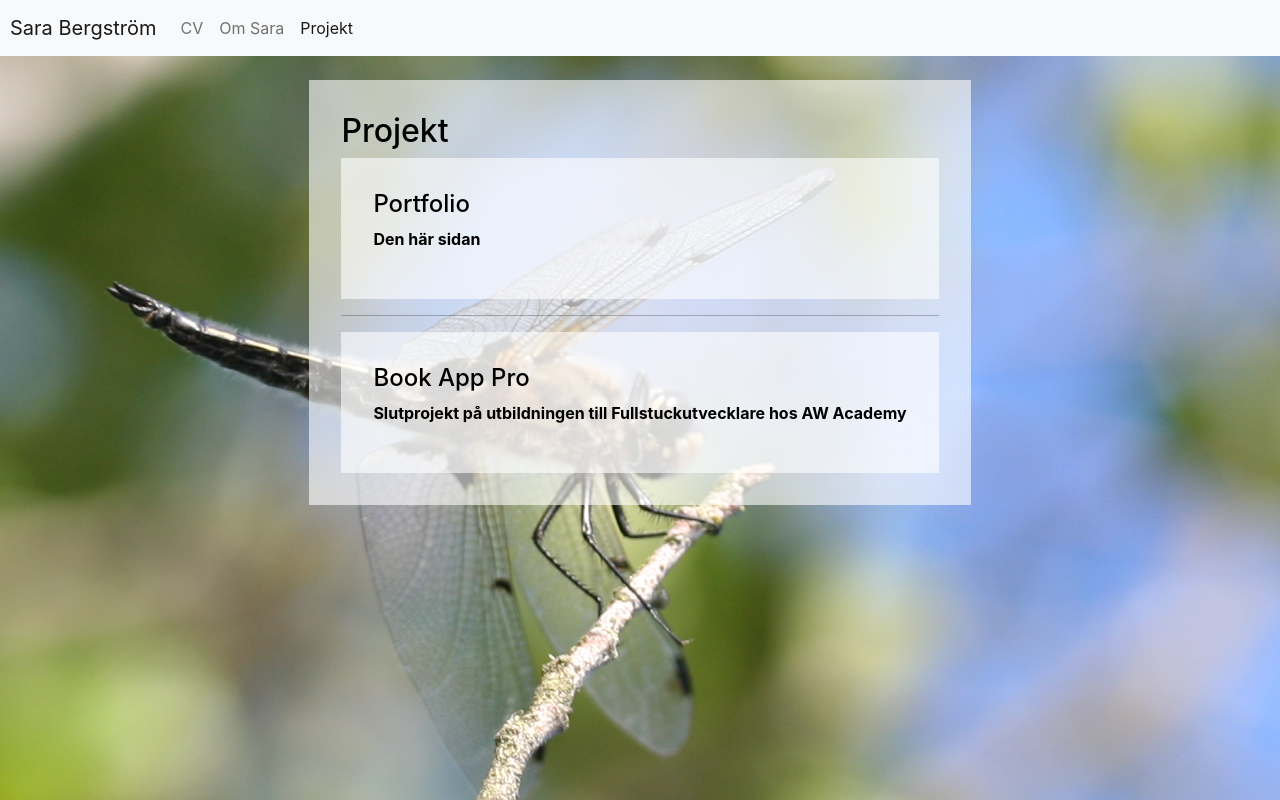
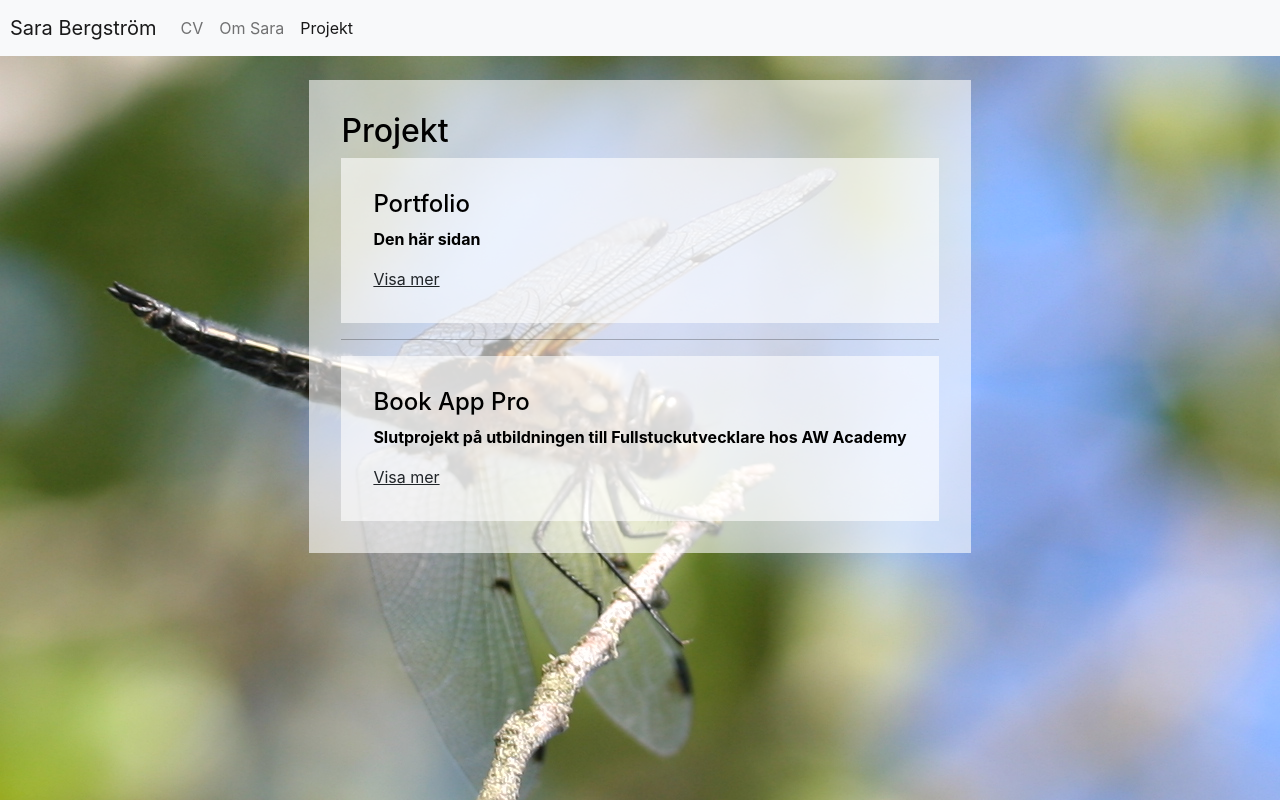
Before and after one commit to sarabergstrom/my-portfolio, a React (Create React App) app: page /#/projekt in a window 1280 px wide. Built offline with nearby package versions, Linux system fonts and the light colour scheme.

Commit message:
Visa mer på items

```diff
--- a/src/App.css
+++ b/src/App.css
@@ -30,7 +30,15 @@ body {
   cursor: pointer;
 }
 
+.cv-item a {
+  cursor: pointer;
+}
+
 .project-item-header {
+  cursor: pointer;
+}
+
+.project-item a {
   cursor: pointer;
 }
 
--- a/src/components/CVItem.js
+++ b/src/components/CVItem.js
@@ -15,6 +15,7 @@ export function CVItem(props) {
           <p>{props.company}</p>
         </span>
       </div>
+      <a className='link-dark' onClick={handleShow}>{show ? "Visa mindre" : "Visa mer"}</a>
       <div className='cv-item-children'>{show ? props.children : ""}</div>
     </div>
   );
--- a/src/components/ProjectItem.js
+++ b/src/components/ProjectItem.js
@@ -12,6 +12,7 @@ export function ProjectItem(props) {
         <h4>{props.title}</h4>
         <p><strong>{props.description}</strong></p>
       </div>
+      <a className='link-dark' onClick={handleShow}>{show ? "Visa mindre" : "Visa mer"}</a>
       <div className='project-item-children'>{show ? props.children : ""}</div>
     </div>
   );
```
